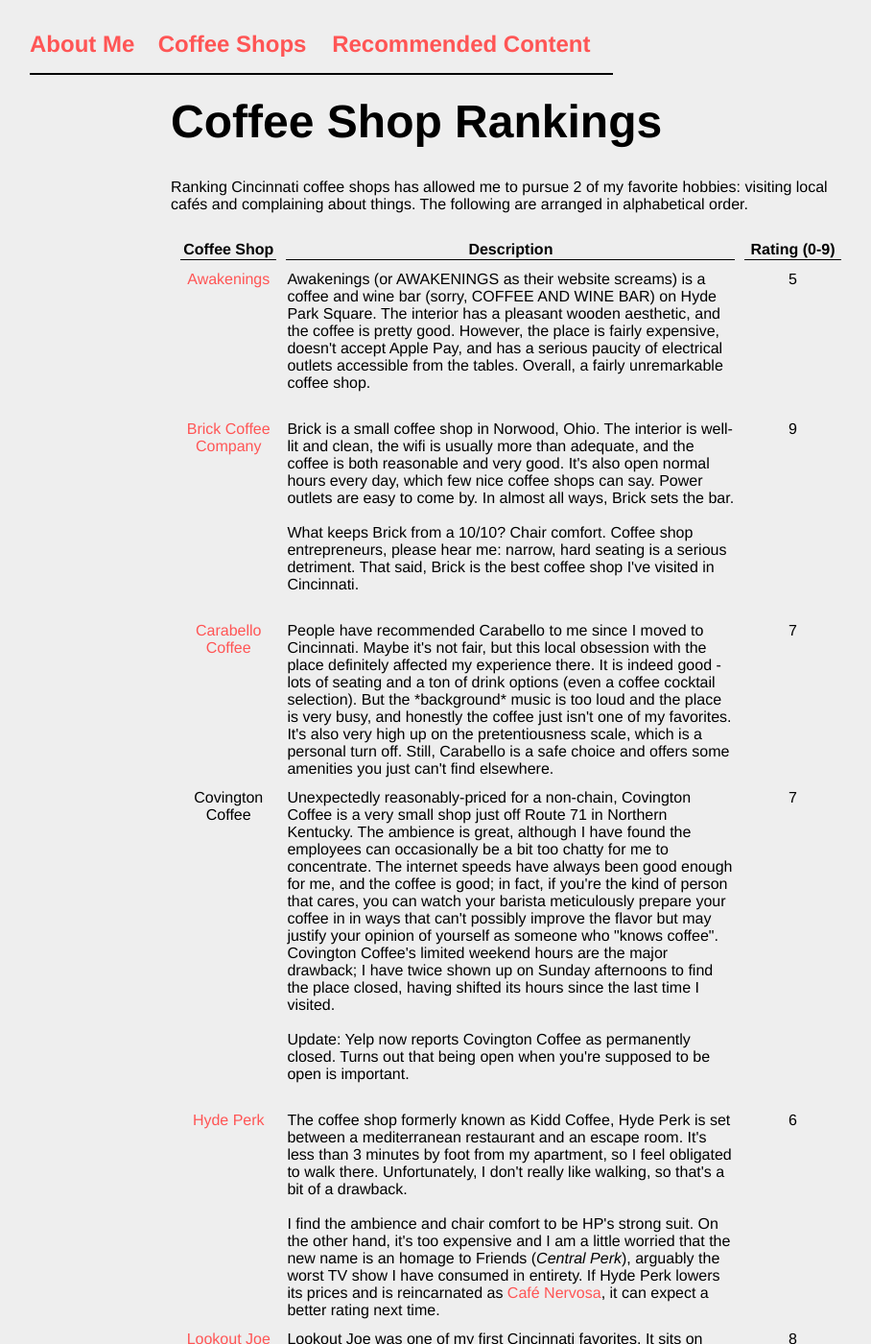
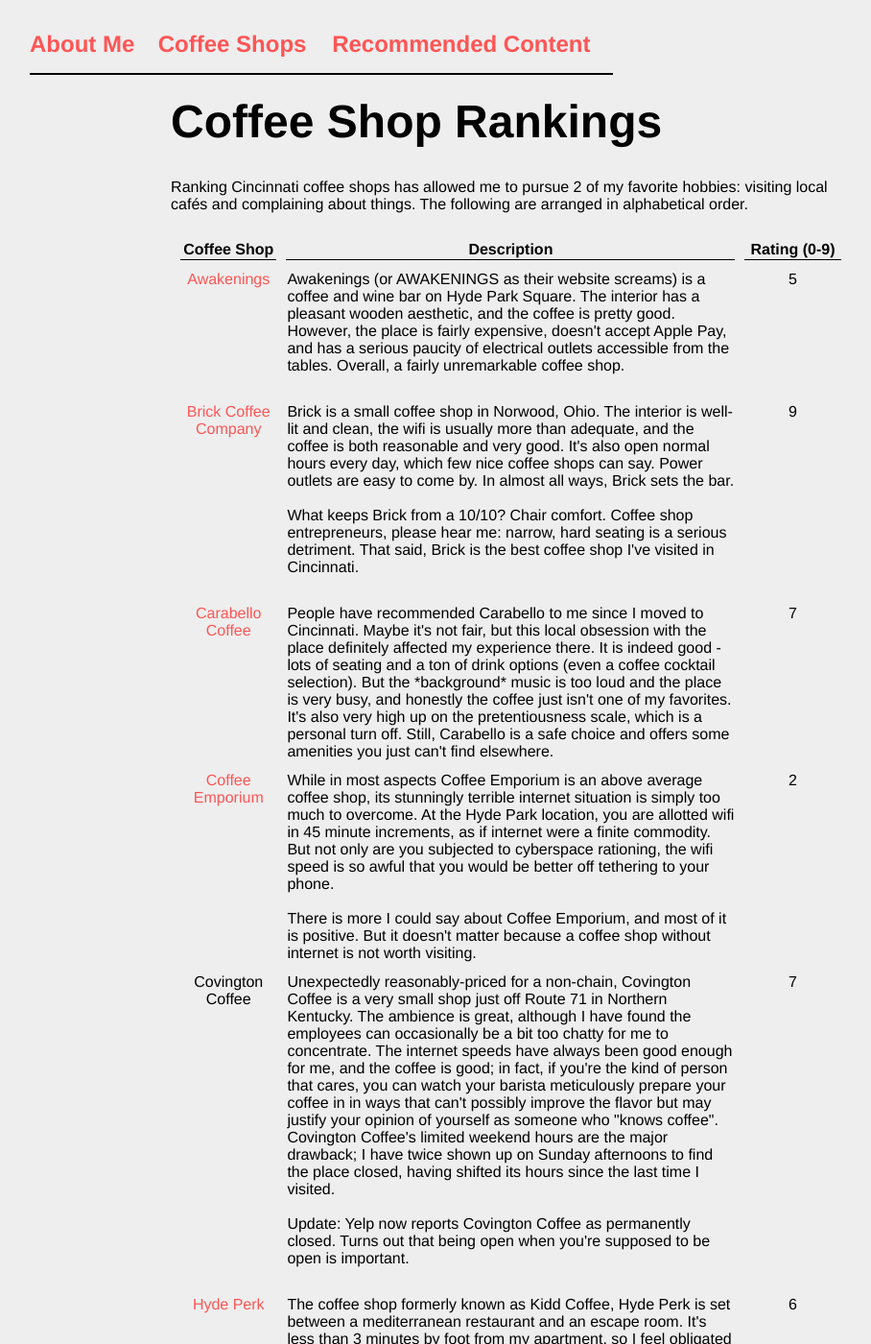
Before and after one commit to eswan18/ethanswan.com, a Jekyll site: the page built from coffee_shops.html, in a window 1280 px wide and 1400 px high. Shown: the whole window at 96% size, without its empty margins (1-909 px from the left). Built offline with Jekyll 4.4.1, drawn with Linux system fonts in a browser that asks for light colours.

Commit message:
added Coffee Emporium to coffee shops

```diff
--- a/coffee_shops.html
+++ b/coffee_shops.html
@@ -18,7 +18,7 @@
 
             <tr>
                 <td><a href="http://www.awakeningscoffeeandwine.com/">Awakenings</a></td>
-                <td>Awakenings (or AWAKENINGS as their website screams) is a coffee and wine bar (sorry, COFFEE AND WINE BAR) on Hyde Park Square. The interior has a pleasant wooden aesthetic, and the coffee is pretty good. However, the place is fairly expensive, doesn't accept Apple Pay, and has a serious paucity of electrical outlets accessible from the tables. Overall, a fairly unremarkable coffee shop.<br><br>
+                <td>Awakenings (or AWAKENINGS as their website screams) is a coffee and wine bar on Hyde Park Square. The interior has a pleasant wooden aesthetic, and the coffee is pretty good. However, the place is fairly expensive, doesn't accept Apple Pay, and has a serious paucity of electrical outlets accessible from the tables. Overall, a fairly unremarkable coffee shop.<br><br>
                 </td>
                 <td>5</td>
             </tr>
@@ -37,6 +37,14 @@
                 </td>
                 <td>7</td>
             </tr>
+
+            <tr>
+                <td><a href="https://www.coffee-emporium.com/">Coffee Emporium</a></td>
+                <td>While in most aspects Coffee Emporium is an above average coffee shop, its stunningly terrible internet situation is simply too much to overcome. At the Hyde Park location, you are allotted wifi in 45 minute increments, as if internet were a finite commodity. But not only are you subjected to cyberspace rationing, the wifi speed is so awful that you would be better off tethering to your phone.<br><br>
+                    There is more I could say about Coffee Emporium, and most of it is positive. But it doesn't matter because a coffee shop without internet is not worth visiting.
+                </td>
+				<td>2</td>
+			</tr>
 
             <tr>
 				<td>Covington Coffee</td>
```
